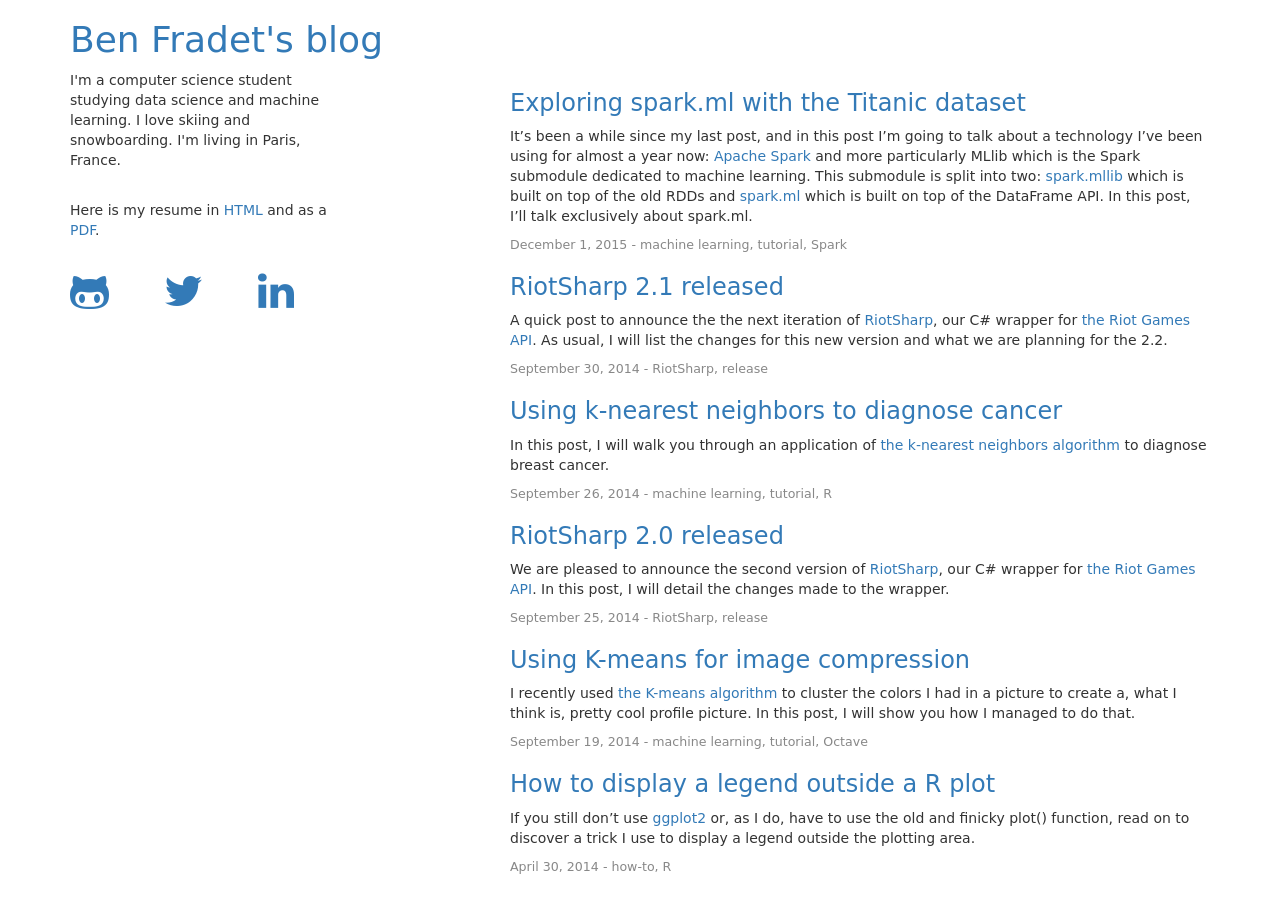
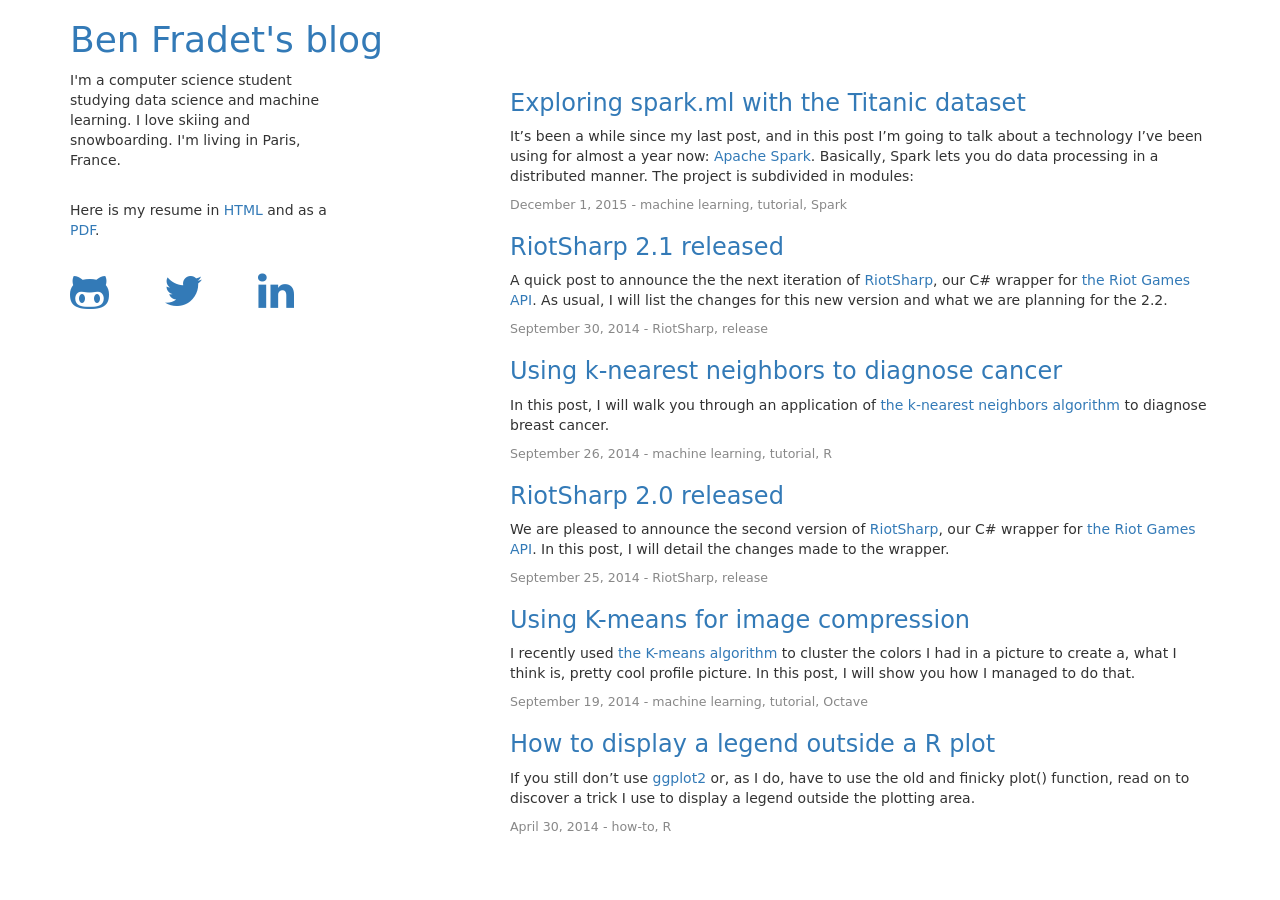
Before and after one commit to BenFradet/benfradet.github.io, a Jekyll site: the page built from index.html, in a window 1280 px wide. Built offline with Jekyll 4.4.1, drawn with Linux system fonts in a browser that asks for light colours; nearby versions of some CDN libraries; Markdown is read by kramdown in place of the engine named in the settings; part of the change alters nothing that is shown.

Commit message:
more intro

```diff
--- a/_posts/2015-12-01-Exploring-spark.ml-with-the-Titanic-dataset.md
+++ b/_posts/2015-12-01-Exploring-spark.ml-with-the-Titanic-dataset.md
@@ -9,12 +9,23 @@ categories:
 
 It's been a while since my last post, and in this post I'm going to talk about
 a technology I've been using for almost a year now:
-[Apache Spark](http://spark.apache.org/) and more particularly MLlib which is
-the Spark submodule dedicated to machine learning. This submodule is split
+[Apache Spark](http://spark.apache.org/). Basically, Spark lets you do data
+processing in a distributed manner. The project is subdivided in modules:
+
+- Spark streaming which lets you interact with streams of data
+- Spark SQL which aims to let you write SQL queries and execute them on your
+    data
+- MLlib, a machine learning library to train classification/regression models
+    on your data (among other things)
+- GraphX which provides an API to interact with graphs and graphs computation
+
+Today, I'll talk about MLlib which is, as previously mentioned, the Spark
+submodule dedicated to machine learning. This submodule is split
 into two: [spark.mllib](http://spark.apache.org/docs/latest/mllib-guide.html#mllib-types-algorithms-and-utilities)
 which is built on top of the old RDDs and [spark.ml](http://spark.apache.org/docs/latest/mllib-guide.html#sparkml-high-level-apis-for-ml-pipelines)
 which is built on top of the DataFrame API. In this post, I'll talk
-exclusively about spark.ml.
+exclusively about spark.ml which aims to ease the process of creating machine
+learning pipelines.
 
 If you want to follow this tutorial you will have to download spark which can
 be done [here](http://spark.apache.org/downloads.html). Additionnally, you will
@@ -26,3 +37,14 @@ need a few dependencies in order to build your project:
 | org.apache.spark  | spark-sql_2.10    | 1.5.2    | compile   |
 | org.apache.spark  | spark-mllib_2.10  | 1.5.2    | compile   |
 | com.databricks    | spark-csv_2.10    | 1.2.0    | compile   |
+<br>
+
+We'll be using the Titanic dataset taken from a
+[Kaggle competition](https://www.kaggle.com/c/titanic). The goal is to predict
+if a passenger survived from a set of features such as the class the passenger
+was in, hers/his age or the fare the passenger paid to get on board.
+
+You can find the code for this post on [Github](https://github.com/BenFradet/kaggle).
+<br>
+
+###
```
